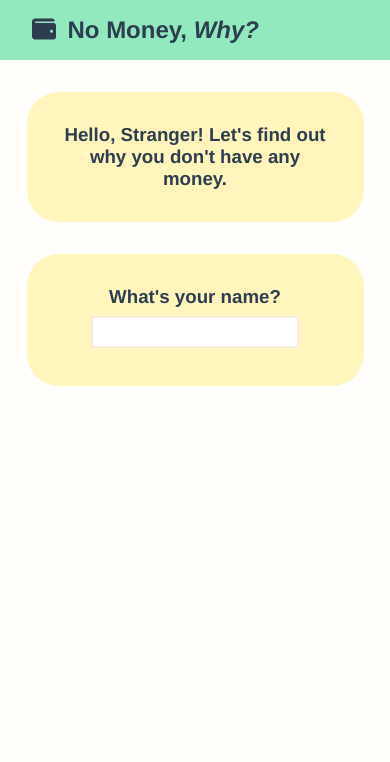
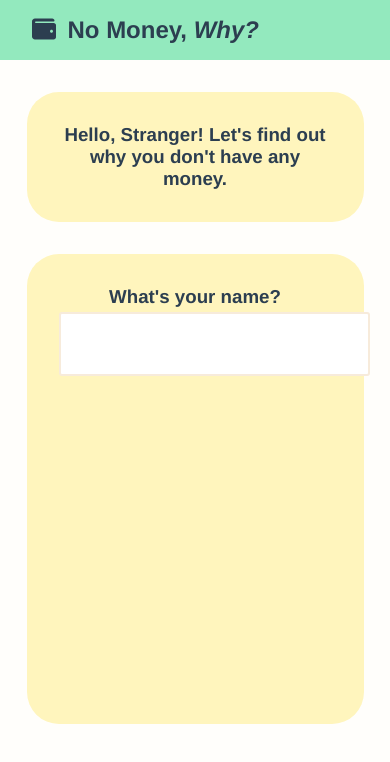
Before and after one commit to debjeanlee/nomoneywhy, a Vue app: page / in a window 390 px wide. Shown: the top 762 px of the page. Built offline with nearby package versions, Linux system fonts and the light colour scheme.

Commit message:
form styling

```diff
--- a/src/assets/css/general.scss
+++ b/src/assets/css/general.scss
@@ -33,24 +33,28 @@ p {
 }
 
 // --- Forms
+form {
+  font-family: Avenir, Helvetica, Arial, sans-serif;
+  text-align: left;
+  margin-bottom: 5em;
+  height: 10em;
+}
+
+.form-label {
+  text-transform: uppercase;
+  font-weight: 600;
+  font-size: 0.7em;
+  letter-spacing: 2px;
+  margin: 1.2em 0.3em 0 0.3em;
+}
+
 input {
   font-family: Avenir, Helvetica, Arial, sans-serif;
-  width: stretch;
+  width: 60em;
   border: 2px solid $cream;
-  padding: 0.5em 1em;
-  margin-top: 0.6em;
-  &:focus {
-    outline: none;
-  }
-}
-
-// custom dropdown menu
-.dropdown {
-  cursor: pointer;
-  font-family: Avenir, Helvetica, Arial, sans-serif;
+  border-radius: 3px;
   padding: 0.7em 1em;
-  border: 2px solid $cream;
-  text-align: left;
+  margin-top: 0.2em;
   text-transform: uppercase;
   font-weight: 600;
   font-size: 0.75em;
@@ -62,11 +66,38 @@ input {
   }
 }
 
+// custom dropdown menu
+.dropdown {
+  @extend input;
+  cursor: pointer;
+  position: absolute;
+  background-color: $white;
+  z-index: 2;
+
+  &:focus {
+    outline: none;
+  }
+}
+
 .option {
   @extend .dropdown;
+  position: relative;
   background-color: $white;
+  border: 2px solid $cream;
+  border-radius: 0;
   list-style: none;
   border-top: none;
+  margin-top: 0;
+  top: 3em;
+
+  &:first-of-type {
+    border: 2px solid $cream;
+  }
+
+  &:last-of-type {
+    border-bottom-left-radius: 3px;
+    border-bottom-right-radius: 3px;
+  }
 
   &:hover {
     background-color: $cream;
@@ -82,7 +113,31 @@ input {
 
 // ------ RESPONSIVE --------
 @media screen and (max-width: 768px) {
+  // typography
   h1 {
     font-size: 1.5em;
   }
+
+  // form
+  form {
+    height: 18em;
+  }
+  .form-label {
+    font-size: 1em;
+  }
+  input {
+    font-size: 1.2em;
+    padding: 1em 1em;
+    width: 20em;
+  }
 }
+
+@media screen and (max-width: 425px) {
+  // form
+  form {
+    height: 19em;
+  }
+  input {
+    width: 14em;
+  }
+}
--- a/src/components/body/expenses/AddExpense.vue
+++ b/src/components/body/expenses/AddExpense.vue
@@ -1,7 +1,16 @@
 <template>
+    <div class="flex center">
+        <form action="">
+            <!-- DESCRIPTION -->
+            <div class="form-label">Description: </div>
+            <input type="text" v-model="description" placeholder="potato..">
+            <!-- DATE -->
+            <div class="form-label">Date: </div>
+            <input type="date" v-model="date" class="date-picker" >
+            <!-- CATEGORY DROPDOWN -->
+            <div class="form-label">Category: </div>
             <div>
-        <div>
-            <div class="dropdown" @click="toggleOpen" :ref="selectedCategory">
+                <div class="dropdown" @click="toggleOpen">
                     <div class="flex between align-center">
                         <div>{{ selectedCategory }}</div>
                         <FontAwesomeIcon :icon="arrow" />
@@ -13,6 +22,7 @@
                     </li>
                 </div>
             </div>
+        </form>
     </div>
 </template>
 
@@ -25,10 +35,12 @@ import { faChevronDown } from '@fortawesome/free-solid-svg-icons'
     export default {
         components: { FontAwesomeIcon },
         setup(){
+            const { categories } = getCategories();
+            const description = ref('')
+            const date = ref(null)
             const arrow = faChevronDown
             const openSelect = ref(false)
             const selectedCategory = ref('Food');
-            const { categories } = getCategories();
 
             const toggleOpen = () => {
                 return openSelect.value = !openSelect.value
@@ -39,11 +51,25 @@ import { faChevronDown } from '@fortawesome/free-solid-svg-icons'
                 toggleOpen();
             }
 
-            return { categories, selectedCategory, openSelect, toggleOpen, handleSelect, arrow }
+            return {
+                categories,
+                selectedCategory,
+                openSelect,
+                toggleOpen,
+                handleSelect,
+                arrow,
+                date,
+                description
+            }
         }
     }
 </script>
 
 <style lang="scss">
+@media screen and (max-width: 768px) {
+  .date-picker {
+      background-color: $white;
+  }
+}
 
 </style>
```
Lines whose indentation alone changed are shown as unchanged.
